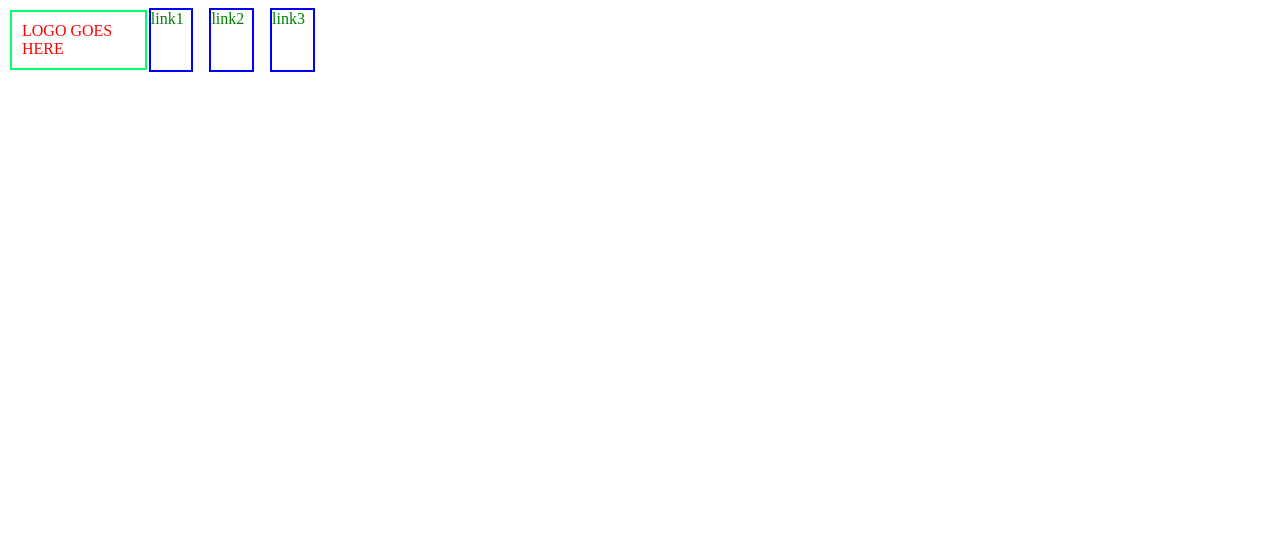
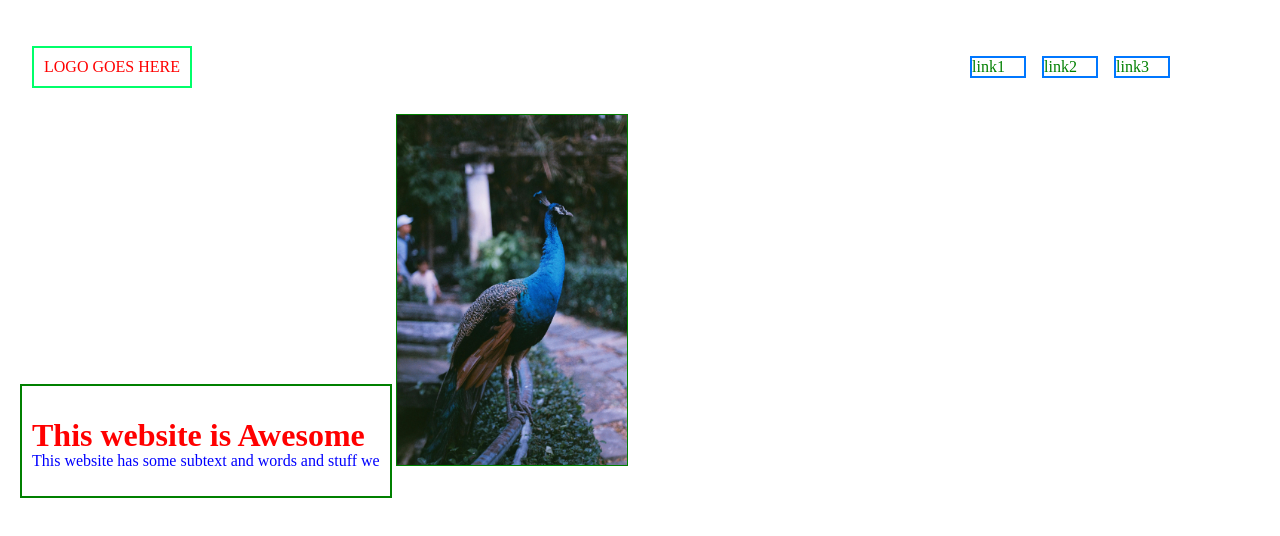
Before and after one commit to Binkl69/The_Odin_1, a plain HTML site: page index.html in a window 1280 px wide. Drawn offline with Linux system fonts and the light colour scheme.

Commit message:
commit adding an iamge

```diff
--- a/css/style.css
+++ b/css/style.css
@@ -1,12 +1,21 @@
 body {
-    display: flex;
+    margin: 20px;
+    padding: 0;
 
 }
+
 header > * {
     display: flex;
     justify-content: center;
+    width: 100%;
 }
 
+nav {
+    display: flex;
+    justify-content: space-between;
+    align-items: center;
+    padding: 10px;
+}
 
 .LOGO {
 display: flex;
@@ -22,20 +31,50 @@ margin: 2px;
 
 .sublinks {
     display: flex;
-   justify-content: flex-end;
    flex-basis: 200px;
    color: green;
-   margin: 0;
-   padding: 0;
+   padding: 10px;
+   padding-right: 100px;
    list-style: none;
    gap: 1rem;
-
-
 }
 
 .sublinks li {
 flex-grow: 1;
 flex-shrink: 1;
 border: 2px solid black;
-border-color: blue;
+border-color: rgb(0, 119, 255);
 }
+
+.Intro {
+    display: inline-block;
+    align-items: left;;
+    border: 2px solid green;
+    justify-content: space-evenly;
+    flex-direction: column;
+    padding: 10px;
+    margin-top: 0;
+    margin-right: 0;
+
+}
+
+.main_message {
+    color: red;
+    margin-bottom: -20px;
+}
+
+.main_details {
+    color: blue;
+    margin-top: 0;
+}
+
+.peacock {
+    display: inline-block;
+    align-items: right;;
+    border: 1px solid green;
+    justify-content: space-evenly;
+    flex-direction: column;
+    padding: 0;
+    margin-top: 0;
+    margin-left: 200;
+}
--- a/index.html
+++ b/index.html
@@ -18,8 +18,15 @@
 				<li class="link3">link3</li>
 			</ul>
 		</nav>
+
 	</header>
+	<div class="Intro">
+		<h1 class="main_message">This website is Awesome</h1>
+		<br>
+		<p class="main_details">This website has some subtext and words and stuff we </p>
+	</div>
 
+	<img class="peacock" src="img/peacock.jpg" alt="image of a Peacock" width="230px" height="350px"
 
 
 
```
Also changed, not shown: img/peacock.jpg (added).
